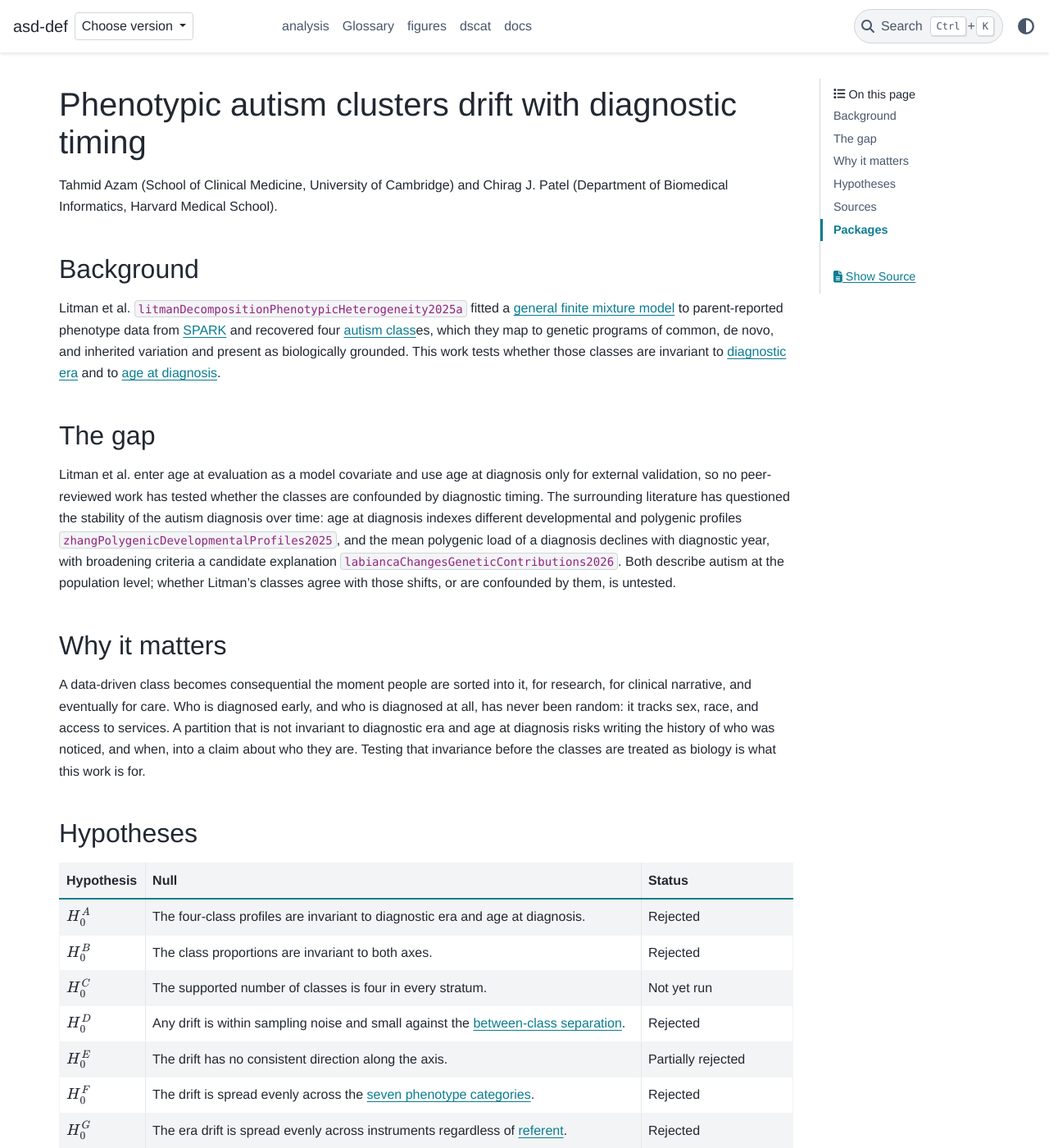
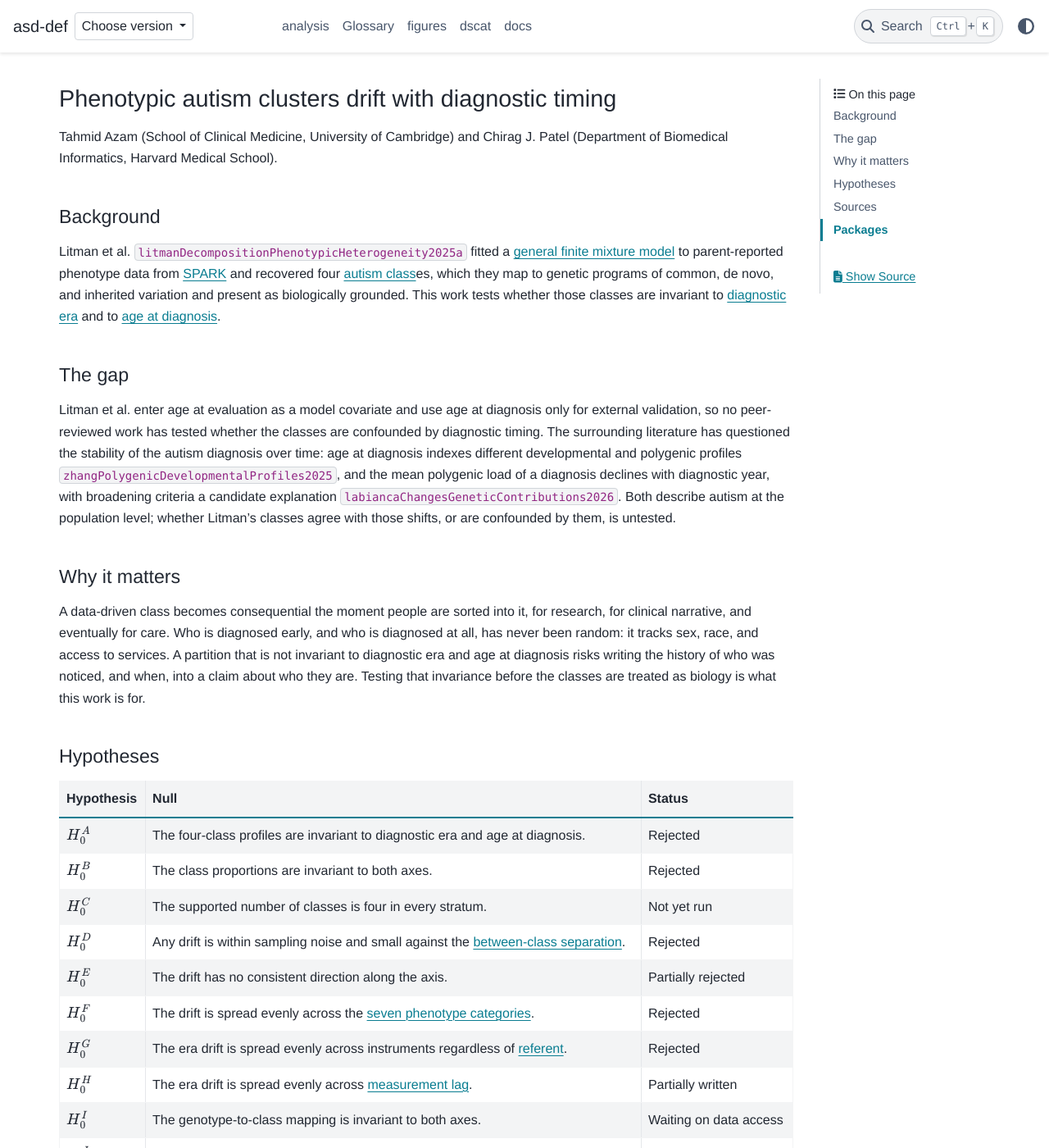
Before and after one commit to tahmidazam/asd-def, a Sphinx documentation site: the page built from docs/source/index.md, in a window 1280 px wide and 1400 px high. Shown: the whole window at 82% size. Built offline with Sphinx 7.4.7 and the PyData theme 0.15.4, drawn with Linux system fonts in a browser that asks for light colours; pages that are not in the unit, such as notebooks, are missing from menus; cross-references to code outside the pages are shown as plain code.

Commit message:
style(docs): shrink the heading font scale
The theme's default headings run large (h1 at 2.5rem); pull the scale
down and restate it on article headings to beat the theme's hard-coded
Bootstrap sizes on wide viewports.

```diff
--- a/docs/source/_static/custom.css
+++ b/docs/source/_static/custom.css
@@ -9,4 +9,23 @@
 html {
   --pst-font-family-base: Helvetica, "Helvetica Neue", Arial, sans-serif;
   --pst-font-family-heading: Helvetica, "Helvetica Neue", Arial, sans-serif;
+
+  /* The theme's default heading scale runs large (h1 at 2.5rem). Pull it down to
+   * a tighter, more paper-like scale. */
+  --pst-font-size-h1: 1.8rem;
+  --pst-font-size-h2: 1.45rem;
+  --pst-font-size-h3: 1.2rem;
+  --pst-font-size-h4: 1.05rem;
+  --pst-font-size-h5: 0.95rem;
+  --pst-font-size-h6: 0.85rem;
 }
+
+/* The theme also ships Bootstrap heading rules with hard-coded rem sizes that
+ * override the variables above on wide viewports, so restate the scale on the
+ * article headings, where it needs to win. */
+.bd-article h1 { font-size: var(--pst-font-size-h1); }
+.bd-article h2 { font-size: var(--pst-font-size-h2); }
+.bd-article h3 { font-size: var(--pst-font-size-h3); }
+.bd-article h4 { font-size: var(--pst-font-size-h4); }
+.bd-article h5 { font-size: var(--pst-font-size-h5); }
+.bd-article h6 { font-size: var(--pst-font-size-h6); }
```
